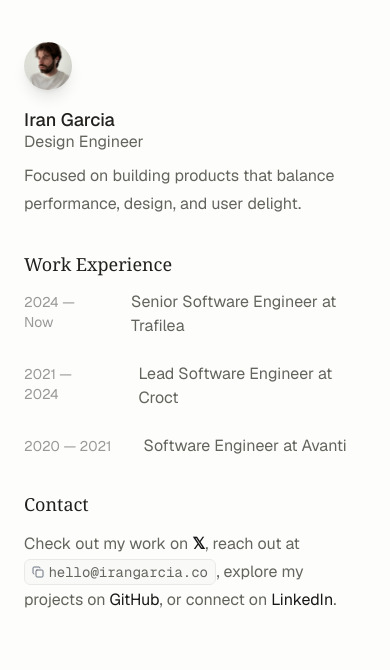
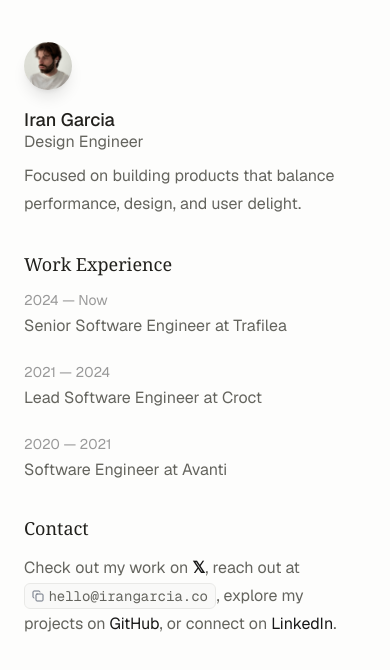
Before and after one commit to irangarcia/website, a Next.js app: page / in a window 390 px wide. Shown: the top 670 px of the page. Built offline with nearby package versions, Linux system fonts and the light colour scheme.

Commit message:
Adjust date style on mobile

```diff
--- a/src/app/page.tsx
+++ b/src/app/page.tsx
@@ -81,7 +81,7 @@
                 url={work.url}
                 period={`${work.start} - ${work.end}`}
               /> */}
-                <li className="flex items-baseline gap-8">
+                <li className="flex flex-col sm:flex-row items-baseline gap-1 md:gap-8">
                   <div className="text-[#999999] text-sm">
                     {`${work.start} — ${work.end}`}
                   </div>
```
